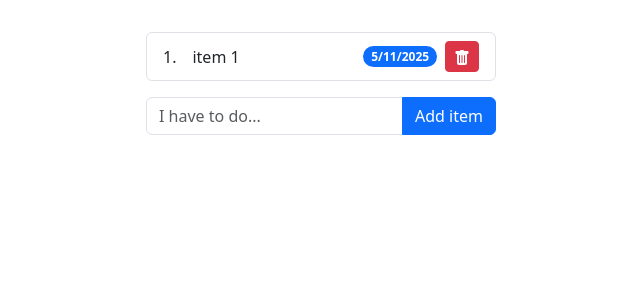
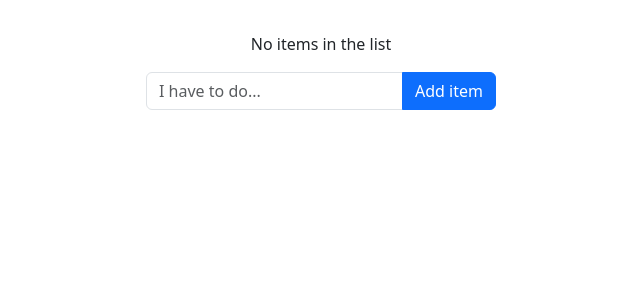
Before and after one commit to aleixanadon/Todo-App, a React (Vite) app: page / in a window 1280 px wide. Shown: the top 300 px of the page, without its empty margins (319-959 px from the left). Built offline with nearby package versions, Linux system fonts and the light colour scheme.

Commit message:
remove mock data from redux slice

```diff
--- a/src/features/itemSlice.ts
+++ b/src/features/itemSlice.ts
@@ -9,11 +9,11 @@ interface ItemState {
 
 const initialState: ItemState = {
   value: [
-    {
-      id: uuidv4(),
-      text: "item 1",
-      date: new Date(),
-    }
+    // {
+    //   id: uuidv4(),
+    //   text: "item 1",
+    //   date: new Date(),
+    // }
   ]
 }
 
```
